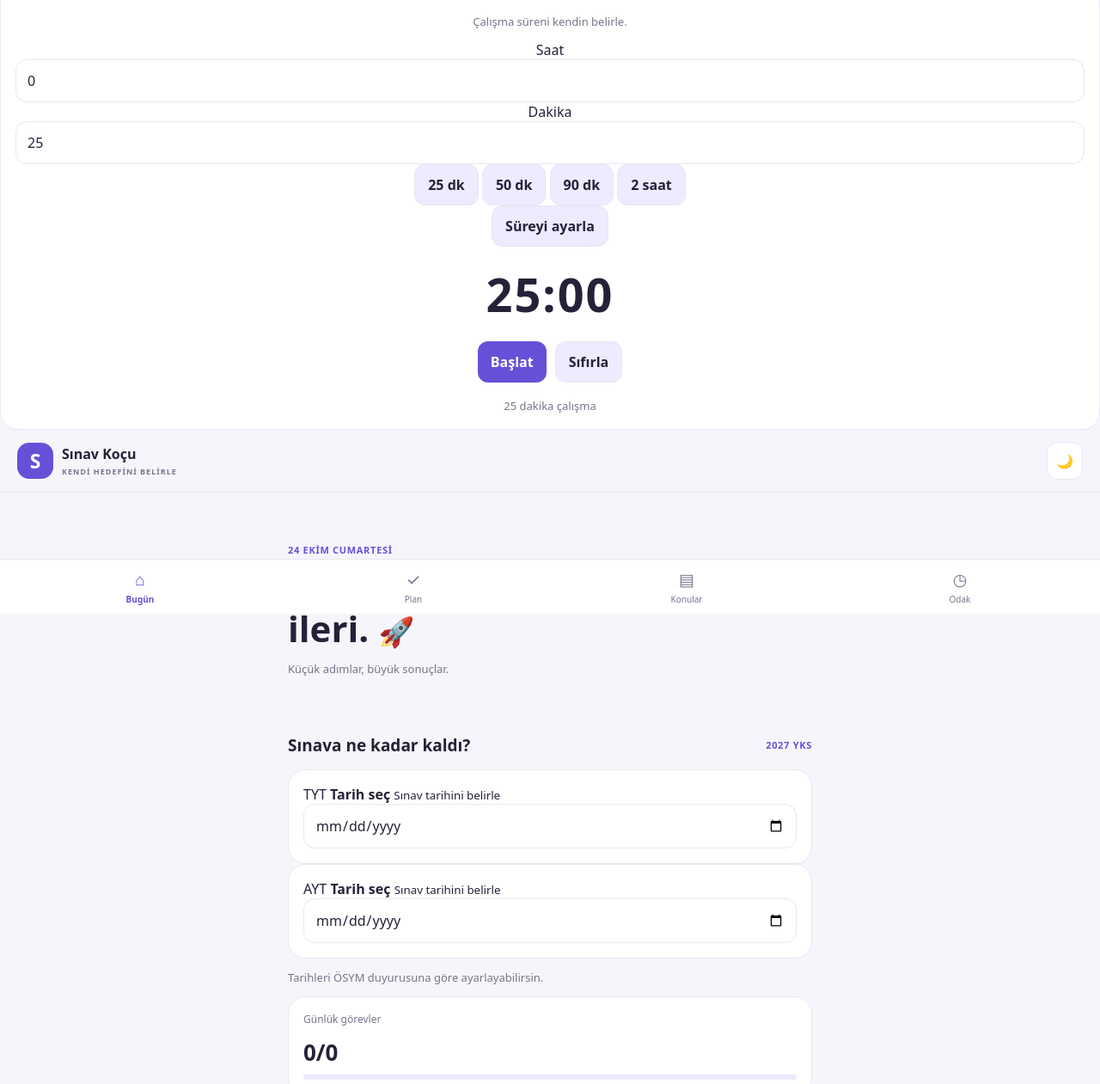
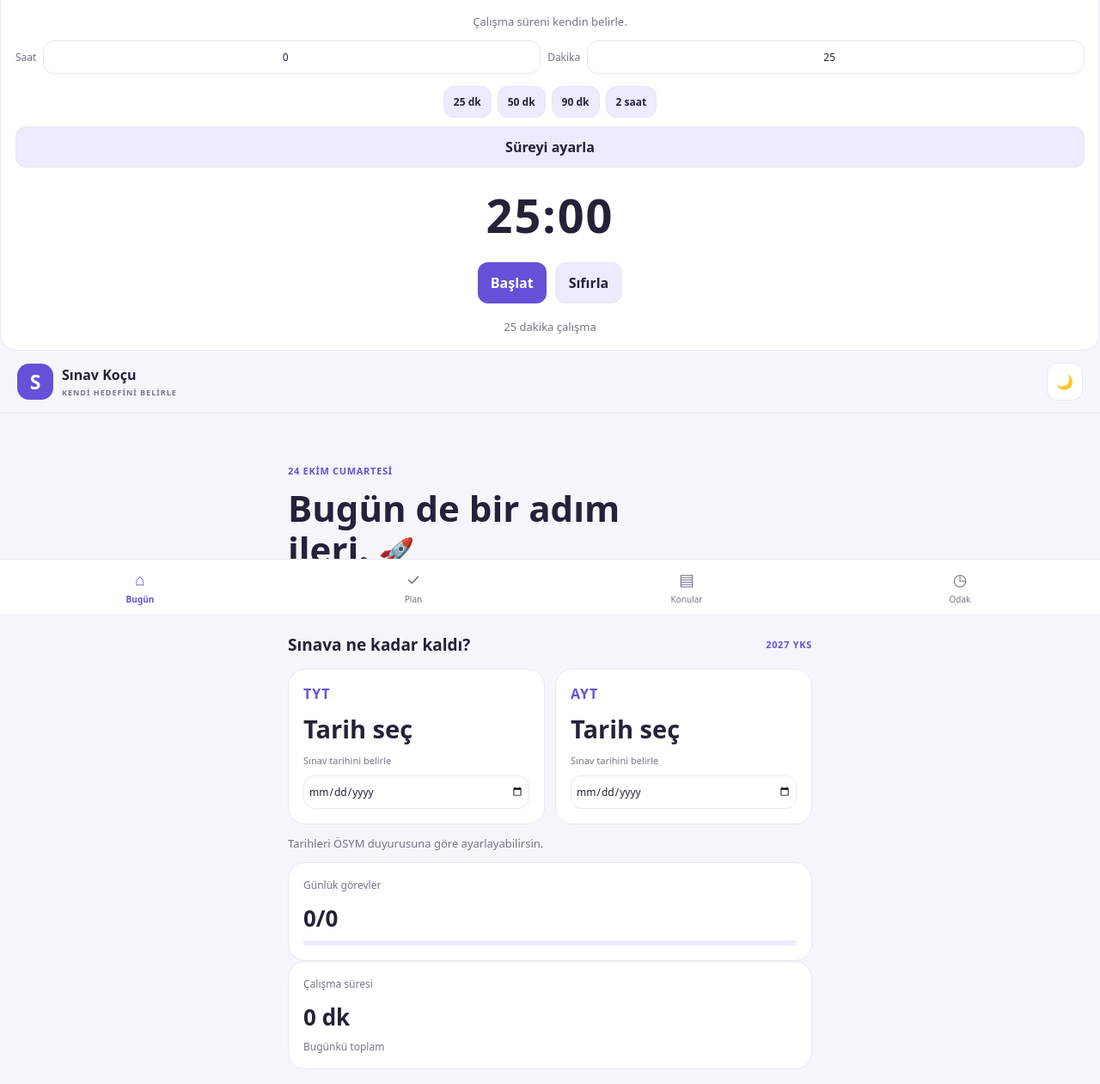
Before and after one commit to basaransatis/sinav-kocu, a plain HTML site: page index.html in a window 1280 px wide. Shown: the part 86-1347 px from the top of the page at 86% size. Drawn offline with Linux system fonts and the light colour scheme.

Commit message:
Update style.css

```diff
--- a/style.css
+++ b/style.css
@@ -249,3 +249,87 @@ footer { text-align: center; color: var(--muted); padding: 35px 0 10px; font-siz
   main { padding-top: 28px; }
   .welcome { padding-top: 20px; }
 }
+.countdown-grid {
+  display: grid;
+  grid-template-columns: 1fr 1fr;
+  gap: 12px;
+}
+
+.countdown-card {
+  display: flex;
+  flex-direction: column;
+  gap: 10px;
+  min-width: 0;
+}
+
+.exam-label {
+  color: var(--accent);
+  font-weight: 850;
+  letter-spacing: 1px;
+}
+
+.countdown-card strong {
+  font-size: clamp(20px, 5vw, 29px);
+  overflow-wrap: anywhere;
+}
+
+.countdown-card small {
+  color: var(--muted);
+  font-size: 11px;
+}
+
+.countdown-card input {
+  width: 100%;
+  padding: 9px 5px;
+  font-size: 12px;
+}
+
+.duration-settings {
+  display: grid;
+  grid-template-columns: auto minmax(55px, 1fr) auto minmax(55px, 1fr);
+  align-items: center;
+  gap: 8px;
+  text-align: left;
+  font-size: 12px;
+  color: var(--muted);
+}
+
+.duration-settings input {
+  text-align: center;
+  padding: 10px 4px;
+}
+
+.presets {
+  display: flex;
+  flex-wrap: wrap;
+  justify-content: center;
+  gap: 7px;
+  margin: 14px 0 10px;
+}
+
+.presets button {
+  padding: 9px 11px;
+  font-size: 12px;
+}
+
+#setDuration {
+  width: 100%;
+}
+
+.countdown-section {
+  margin-top: 5px;
+}
+
+@media (max-width: 360px) {
+  .countdown-grid {
+    gap: 8px;
+  }
+
+  .countdown-card {
+    padding: 12px;
+  }
+
+  .duration-settings {
+    gap: 5px;
+  }
+}
```
